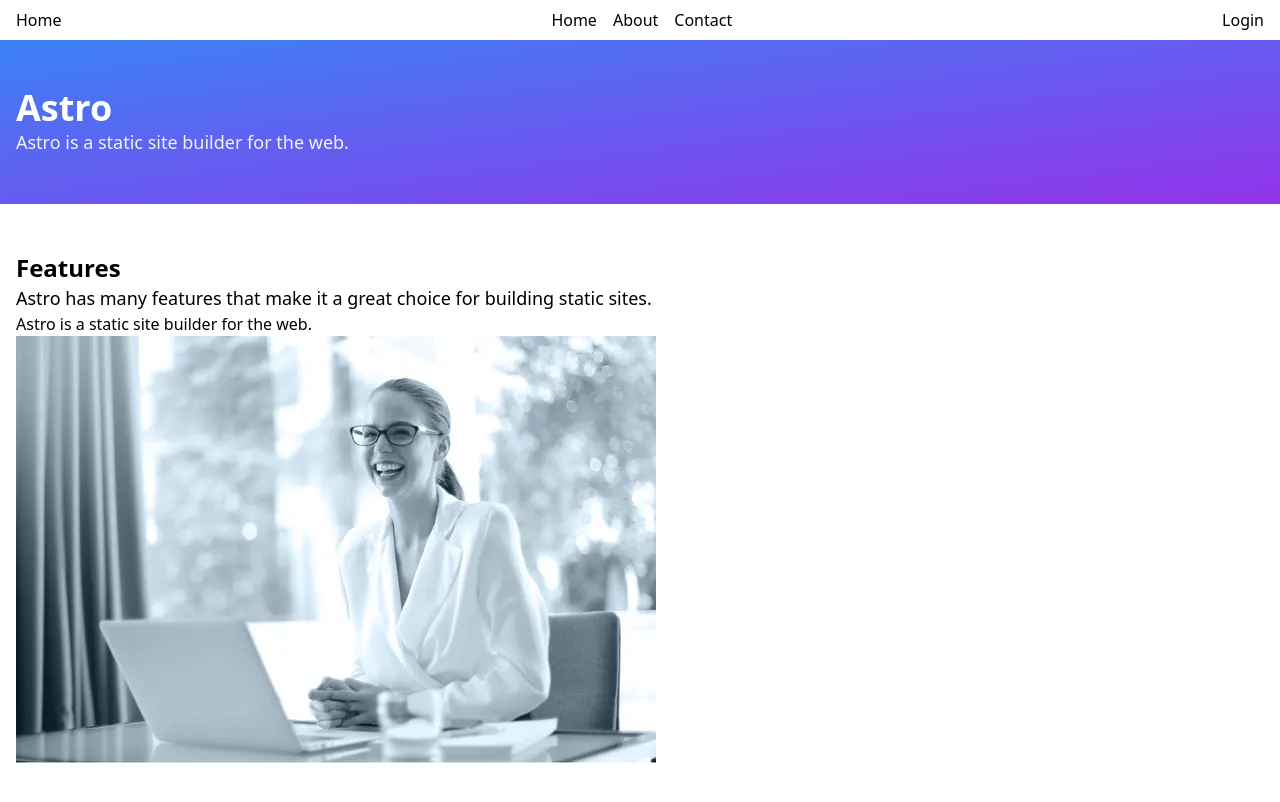
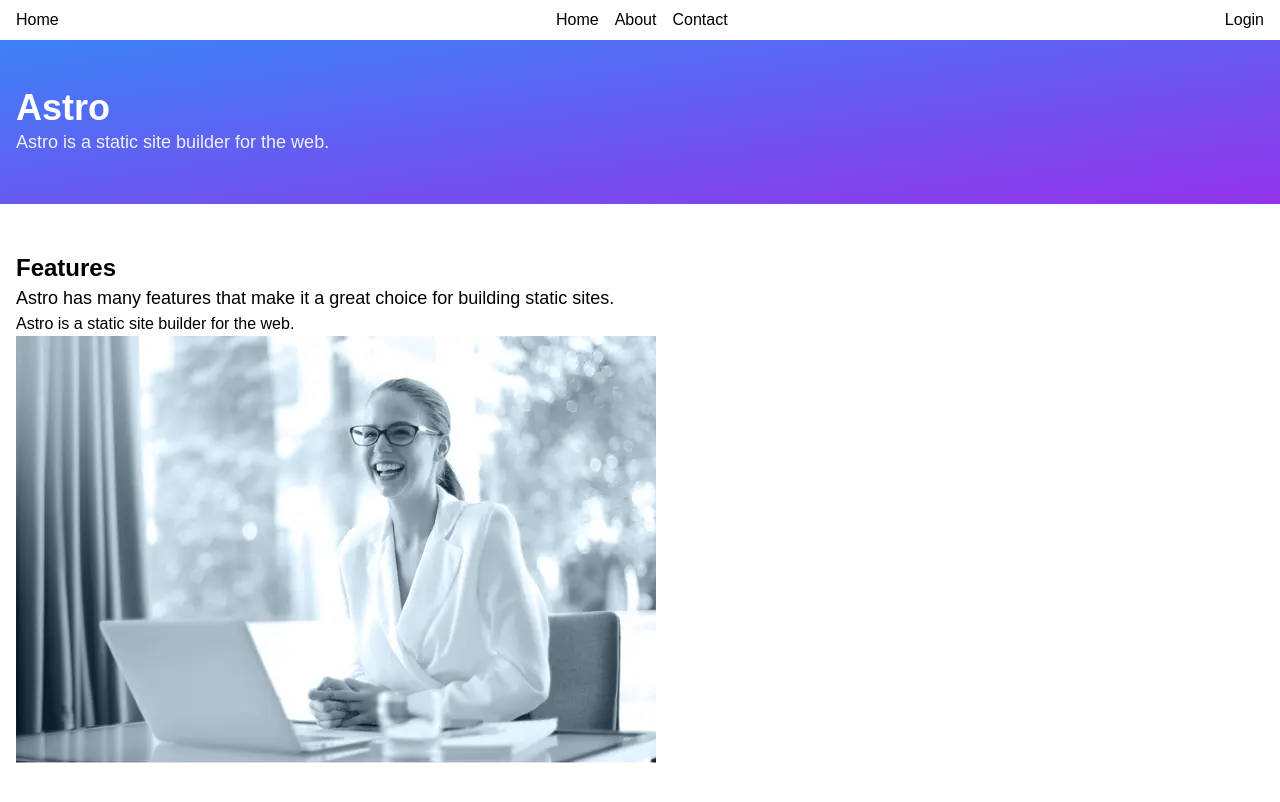
Before and after one commit to nielswijers/niwux.com, an Astro site: page / in a window 1280 px wide. Built offline with nearby package versions, Linux system fonts and the light colour scheme; Astro itself is replaced by a stand-in of ours.

Commit message:
add nunitosans

```diff
--- a/package.json
+++ b/package.json
@@ -12,6 +12,7 @@
   "dependencies": {
     "@astrojs/check": "^0.9.4",
     "@astrojs/tailwind": "^5.1.2",
+    "@fontsource-variable/nunito-sans": "^5.1.0",
     "astro": "^4.16.7",
     "tailwindcss": "^3.4.14",
     "typescript": "^5.6.3"
--- a/src/layouts/Layout.astro
+++ b/src/layouts/Layout.astro
@@ -1,5 +1,6 @@
 ---
 import Header from "../components/Header.astro";
+import "@fontsource-variable/nunito-sans";
 ---
 
 <html lang="en">
--- a/tailwind.config.mjs
+++ b/tailwind.config.mjs
@@ -3,6 +3,9 @@
   content: ["./src/**/*.{astro,html,js,jsx,md,mdx,svelte,ts,tsx,vue}"],
   theme: {
     extend: {
+      fontFamily: {
+        sans: ["Nunito Sans Variable", "sans-serif"],
+      },
       container: {
         center: true,
         padding: "1rem",
```
Also changed, not shown: pnpm-lock.yaml.
